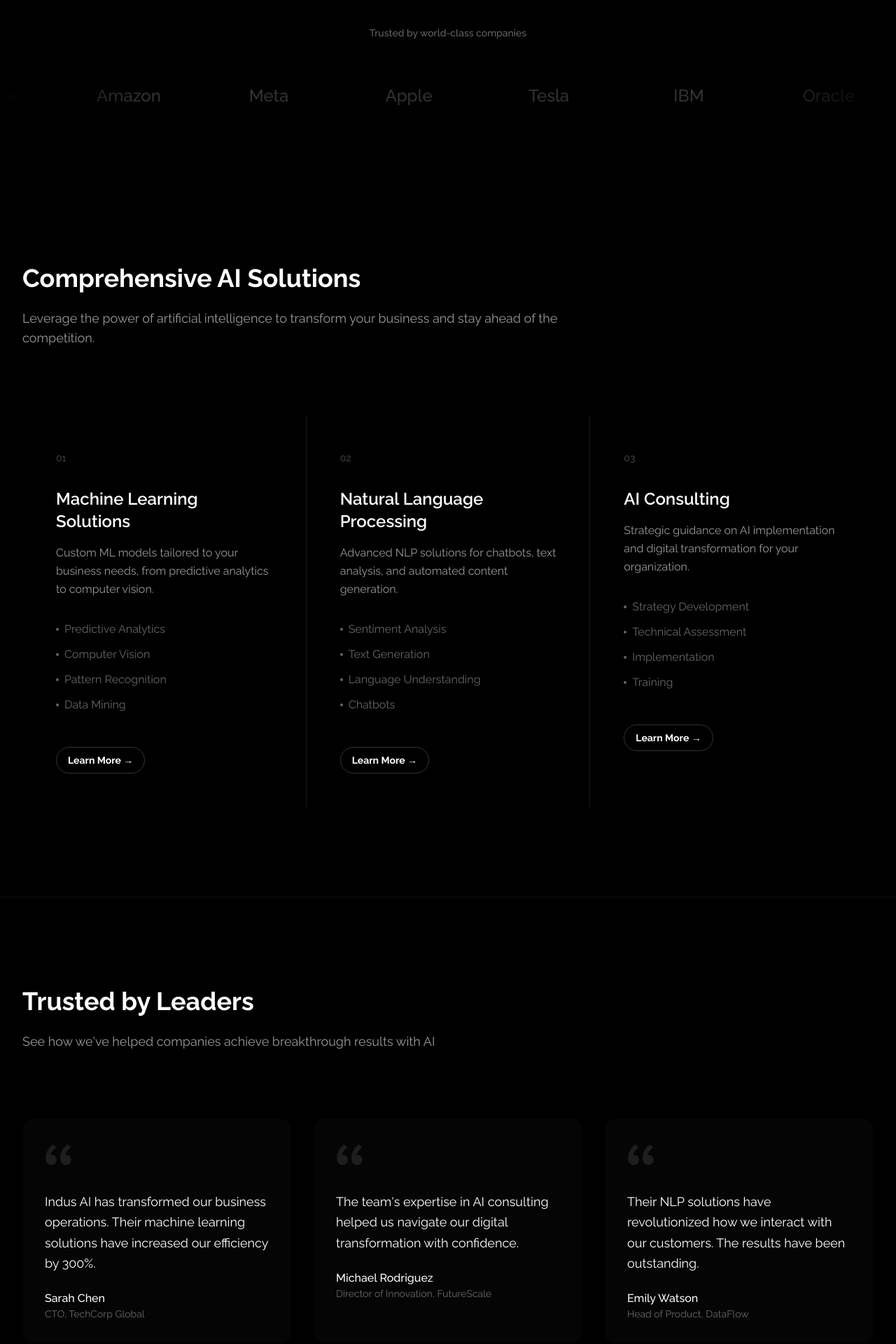
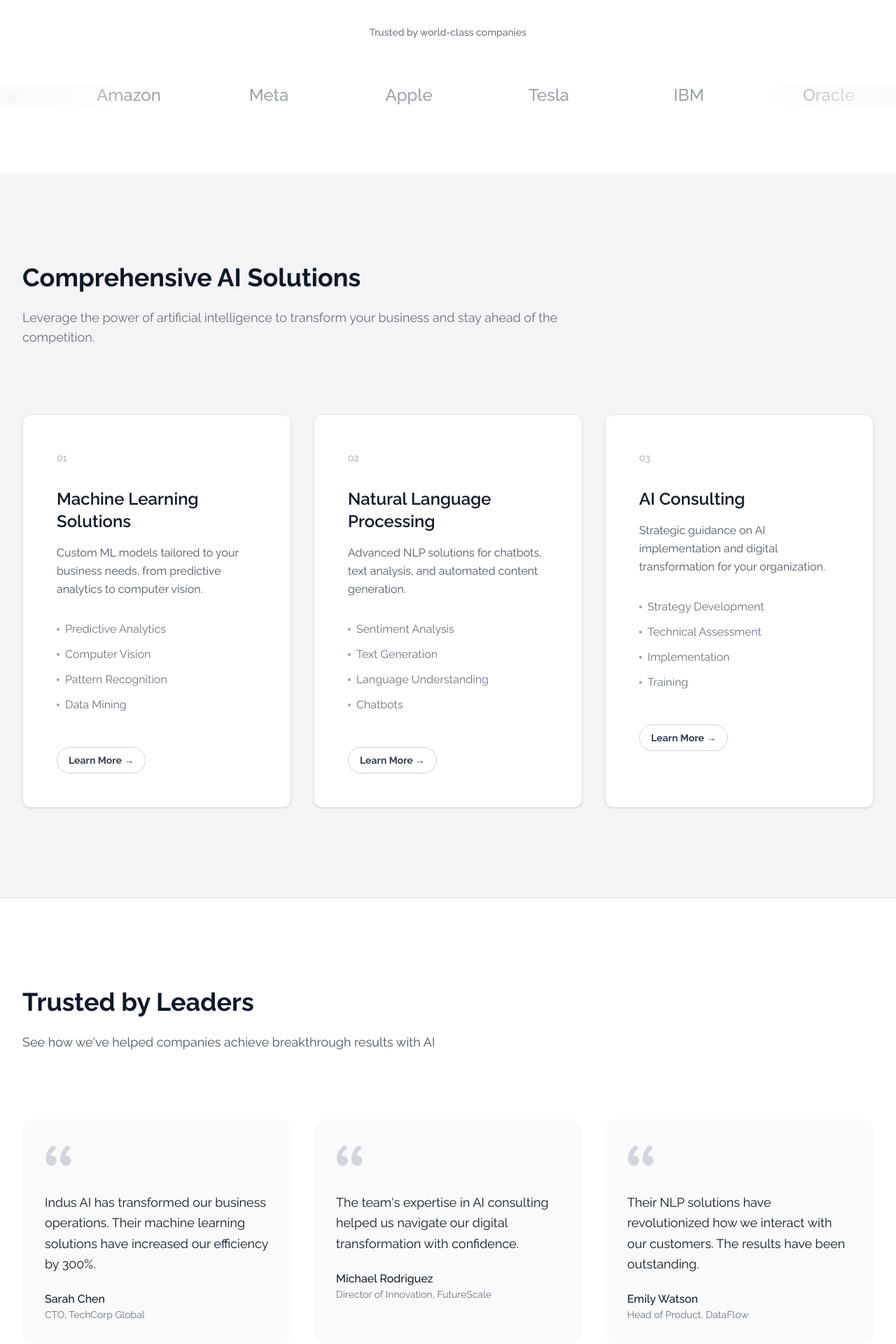
Before and after one commit to ashishmohapatra240/indus-ai, a Next.js app: page / in a window 1280 px wide. Shown: the part 860-2780 px from the top of the page at 70% size. Built offline with nearby package versions, Linux system fonts and the light colour scheme.

Commit message:
Add Light Theme

```diff
--- a/app/components/sections/ClientLogos.tsx
+++ b/app/components/sections/ClientLogos.tsx
@@ -14,15 +14,15 @@
 
 export default function ClientLogos() {
   return (
-    <section className="py-24 border-t border-white/[0.05] overflow-hidden">
+    <section className="py-24 overflow-hidden bg-white">
       <Container>
-        <h2 className="text-center text-sm font-medium text-white/40 mb-16 font-raleway">
+        <h2 className="text-center text-sm font-medium text-gray-500 mb-16 font-raleway">
           Trusted by world-class companies
         </h2>
       </Container>
       <Marquee
         gradient={true}
-        gradientColor="black"
+        gradientColor="#F9FAFB"
         speed={50}
         className="overflow-hidden"
       >
@@ -30,7 +30,7 @@
           {clients.map((client) => (
             <div
               key={client.name}
-              className="text-2xl font-medium text-white/20 hover:text-white/40 transition-colors duration-300 w-[200px] flex items-center justify-center font-raleway"
+              className="text-2xl font-medium text-gray-400 hover:text-gray-600 transition-colors duration-300 w-[200px] flex items-center justify-center font-raleway"
             >
               {client.name}
             </div>
--- a/app/components/sections/Hero.tsx
+++ b/app/components/sections/Hero.tsx
@@ -7,10 +7,10 @@
       <Container className="relative">
         <div className="lg:grid lg:grid-cols-2 gap-x-16 items-center">
           <div className="max-w-2xl">
-            <h1 className="text-6xl md:text-7xl font-bold tracking-tight text-transparent bg-clip-text bg-gradient-to-r from-white via-white to-white/50 mb-8 font-raleway">
+            <h1 className="text-6xl md:text-7xl font-bold tracking-tight text-gray-900 mb-8 font-raleway">
               AI Solutions for the Future
             </h1>
-            <p className="text-xl text-white/60 mb-10 leading-relaxed font-raleway">
+            <p className="text-xl text-gray-600 mb-10 leading-relaxed font-raleway">
               Empowering businesses with cutting-edge AI solutions. We turn
               complex challenges into intelligent opportunities.
             </p>
@@ -23,9 +23,15 @@
           </div>
           <div className="mt-16 lg:mt-0">
             <div className="relative aspect-square">
-              <div className="absolute inset-0 bg-blue-500/10 blur-3xl"></div>
-              <div className="relative w-full h-full bg-black border border-white/10 overflow-hidden">
-                <video autoPlay loop muted playsInline style={{ width: '100%', height: '100%', objectFit: 'cover' }}>
+              <div className="absolute inset-0 bg-gray-100/50 blur-3xl"></div>
+              <div className="relative w-full h-full bg-white border border-gray-200 overflow-hidden rounded-2xl shadow-lg">
+                <video
+                  autoPlay
+                  loop
+                  muted
+                  playsInline
+                  style={{ width: "100%", height: "100%", objectFit: "cover" }}
+                >
                   <source src="/videos/hero.mp4" type="video/mp4" />
                 </video>
               </div>
--- a/app/components/sections/Services.tsx
+++ b/app/components/sections/Services.tsx
@@ -1,55 +1,81 @@
-import Container from '../ui/Container'
-import Button from '../ui/Button'
+import Container from "../ui/Container";
+import Button from "../ui/Button";
 
 const services = [
   {
-    title: 'Machine Learning Solutions',
-    description: 'Custom ML models tailored to your business needs, from predictive analytics to computer vision.',
-    features: ['Predictive Analytics', 'Computer Vision', 'Pattern Recognition', 'Data Mining']
+    title: "Machine Learning Solutions",
+    description:
+      "Custom ML models tailored to your business needs, from predictive analytics to computer vision.",
+    features: [
+      "Predictive Analytics",
+      "Computer Vision",
+      "Pattern Recognition",
+      "Data Mining",
+    ],
   },
   {
-    title: 'Natural Language Processing',
-    description: 'Advanced NLP solutions for chatbots, text analysis, and automated content generation.',
-    features: ['Sentiment Analysis', 'Text Generation', 'Language Understanding', 'Chatbots']
+    title: "Natural Language Processing",
+    description:
+      "Advanced NLP solutions for chatbots, text analysis, and automated content generation.",
+    features: [
+      "Sentiment Analysis",
+      "Text Generation",
+      "Language Understanding",
+      "Chatbots",
+    ],
   },
   {
-    title: 'AI Consulting',
-    description: 'Strategic guidance on AI implementation and digital transformation for your organization.',
-    features: ['Strategy Development', 'Technical Assessment', 'Implementation', 'Training']
-  }
-]
+    title: "AI Consulting",
+    description:
+      "Strategic guidance on AI implementation and digital transformation for your organization.",
+    features: [
+      "Strategy Development",
+      "Technical Assessment",
+      "Implementation",
+      "Training",
+    ],
+  },
+];
 
 export default function Services() {
   return (
-    <section className="py-32 bg-black">
+    <section className="py-32 bg-gray-100">
       <Container>
         <div className="max-w-3xl mb-24">
-          <h2 className="text-4xl font-bold mb-6 text-white font-raleway">
+          <h2 className="text-4xl font-bold mb-6 text-gray-900 font-raleway">
             Comprehensive AI Solutions
           </h2>
-          <p className="text-white/60 text-lg font-raleway">
-            Leverage the power of artificial intelligence to transform your business
-            and stay ahead of the competition.
+          <p className="text-gray-900/60 text-lg font-raleway">
+            Leverage the power of artificial intelligence to transform your
+            business and stay ahead of the competition.
           </p>
         </div>
 
-        <div className="grid lg:grid-cols-3 gap-px bg-white/10">
+        <div className="grid lg:grid-cols-3 gap-8">
           {services.map((service, index) => (
             <div
               key={service.title}
-              className="bg-black p-12 relative group"
+              className="bg-white p-12 relative group rounded-xl shadow-sm border border-gray-200"
             >
-              <div className="absolute inset-0 bg-white/[0.02] opacity-0 group-hover:opacity-100 transition-opacity" />
               <div className="relative">
                 <div className="mb-8">
-                  <span className="text-white/30 text-sm font-raleway">0{index + 1}</span>
+                  <span className="text-gray-400 text-sm font-raleway">
+                    0{index + 1}
+                  </span>
                 </div>
-                <h3 className="text-2xl font-semibold text-white mb-4 font-raleway">{service.title}</h3>
-                <p className="text-white/60 mb-8 leading-relaxed font-raleway">{service.description}</p>
+                <h3 className="text-2xl font-semibold text-gray-900 mb-4 font-raleway">
+                  {service.title}
+                </h3>
+                <p className="text-gray-600 mb-8 leading-relaxed font-raleway">
+                  {service.description}
+                </p>
                 <ul className="space-y-3 mb-12">
                   {service.features.map((feature) => (
-                    <li key={feature} className="text-white/40 flex items-center gap-2 font-raleway">
-                      <span className="w-1 h-1 rounded-full bg-white/40" />
+                    <li
+                      key={feature}
+                      className="text-gray-500 flex items-center gap-2 font-raleway"
+                    >
+                      <span className="w-1 h-1 rounded-full bg-gray-400" />
                       {feature}
                     </li>
                   ))}
@@ -63,5 +89,5 @@
         </div>
       </Container>
     </section>
-  )
+  );
 }
--- a/app/components/sections/Testimonials.tsx
+++ b/app/components/sections/Testimonials.tsx
@@ -23,13 +23,13 @@
 
 export default function Testimonials() {
   return (
-    <section className="py-32 bg-black border-t border-white/[0.05] font-raleway">
+    <section className="py-32 bg-white border-t border-gray-200 font-raleway">
       <Container>
         <div className="max-w-3xl mb-24">
-          <h2 className="text-4xl font-bold mb-6 text-white">
+          <h2 className="text-4xl font-bold mb-6 text-gray-900">
             Trusted by Leaders
           </h2>
-          <p className="text-white/60 text-lg">
+          <p className="text-gray-600 text-lg">
             See how we&apos;ve helped companies achieve breakthrough results with AI
           </p>
         </div>
@@ -38,21 +38,21 @@
           {testimonials.map((testimonial, index) => (
             <div
               key={index}
-              className="relative p-8 rounded-2xl bg-white/[0.02] hover:bg-white/[0.04] transition-colors"
+              className="relative p-8 rounded-2xl bg-gray-50 hover:bg-gray-100 transition-colors"
             >
               <div className="mb-8">
-                <svg className="w-10 h-10 text-white/10" fill="currentColor" viewBox="0 0 32 32">
+                <svg className="w-10 h-10 text-gray-300" fill="currentColor" viewBox="0 0 32 32">
                   <path d="M9.352 4C4.456 7.456 1 13.12 1 19.36c0 5.088 3.072 8.064 6.624 8.064 3.36 0 5.856-2.688 5.856-5.856 0-3.168-2.208-5.472-5.088-5.472-.576 0-1.344.096-1.536.192.48-3.264 3.552-7.104 6.624-9.024L9.352 4zm16.512 0c-4.8 3.456-8.256 9.12-8.256 15.36 0 5.088 3.072 8.064 6.624 8.064 3.264 0 5.856-2.688 5.856-5.856 0-3.168-2.304-5.472-5.184-5.472-.576 0-1.248.096-1.44.192.48-3.264 3.456-7.104 6.528-9.024L25.864 4z" />
                 </svg>
               </div>
-              <blockquote className="text-lg text-white mb-6 leading-relaxed">
+              <blockquote className="text-lg text-gray-900 mb-6 leading-relaxed">
                 {testimonial.quote}
               </blockquote>
               <div>
-                <div className="font-medium text-white">
+                <div className="font-medium text-gray-900">
                   {testimonial.author}
                 </div>
-                <div className="text-sm text-white/40">
+                <div className="text-sm text-gray-500">
                   {testimonial.role}
                 </div>
               </div>
--- a/app/components/ui/Button.tsx
+++ b/app/components/ui/Button.tsx
@@ -17,8 +17,8 @@
     "inline-flex items-center justify-center rounded-full font-bold transition-all font-raleway";
 
   const variants = {
-    primary: "bg-white text-black hover:bg-white/90",
-    secondary: "border border-white/20 text-white hover:bg-white/10",
+    primary: "bg-gray-900 text-white hover:bg-gray-800",
+    secondary: "border border-gray-300 text-gray-700 hover:bg-gray-50",
   };
 
   const sizes = {
--- a/app/page.tsx
+++ b/app/page.tsx
@@ -9,7 +9,7 @@
 
 export default function Home() {
   return (
-    <main className="min-h-screen bg-black">
+    <main className="min-h-screen bg-white">
       <Navbar />
       <Hero />
       <ClientLogos />
```
Also changed, not shown: app/components/sections/FAQ.tsx (+42 -25 lines), app/components/sections/Footer.tsx (+55 -39 lines).
